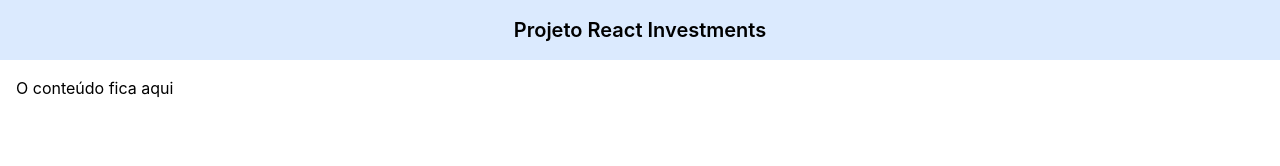
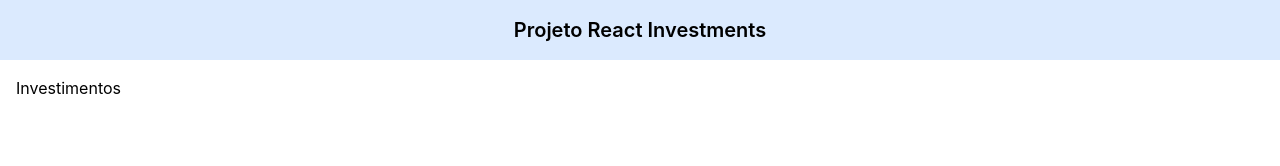
Before and after one commit to drishaolin/BootcampReact-IGTI2021-react, a React (Create React App) app: page / in a window 1280 px wide. Shown: the top 166 px of the page. Built offline with nearby package versions, Linux system fonts and the light colour scheme.

Commit message:
create InvestmentsPage.jsx

```diff
--- a/src/App.jsx
+++ b/src/App.jsx
@@ -1,16 +1,10 @@
-import Header from "./components/Header"
-import Main from "./components/Main"
-
+import InvestmentsPage from "./pages/InvestmentsPage"
 export default function App() {
 
 
   return (
     <div>
-      <Header>Projeto React Investments</Header>
-
-      <Main>O conteúdo fica aqui</Main>
-
-
+     <InvestmentsPage/>
     </div>
   );
 }
--- /dev/null
+++ b/src/pages/InvestmentsPage.jsx
@@ -0,0 +1,17 @@
+import React from 'react'
+import Header from "../components/Header"
+import Main from "../components/Main"
+
+
+export default function InvestmentsPage() {
+    return (
+        <div>
+            <Header>Projeto React Investments</Header>
+
+      <Main>
+
+            Investimentos
+      </Main>
+        </div>
+    )
+}
```
